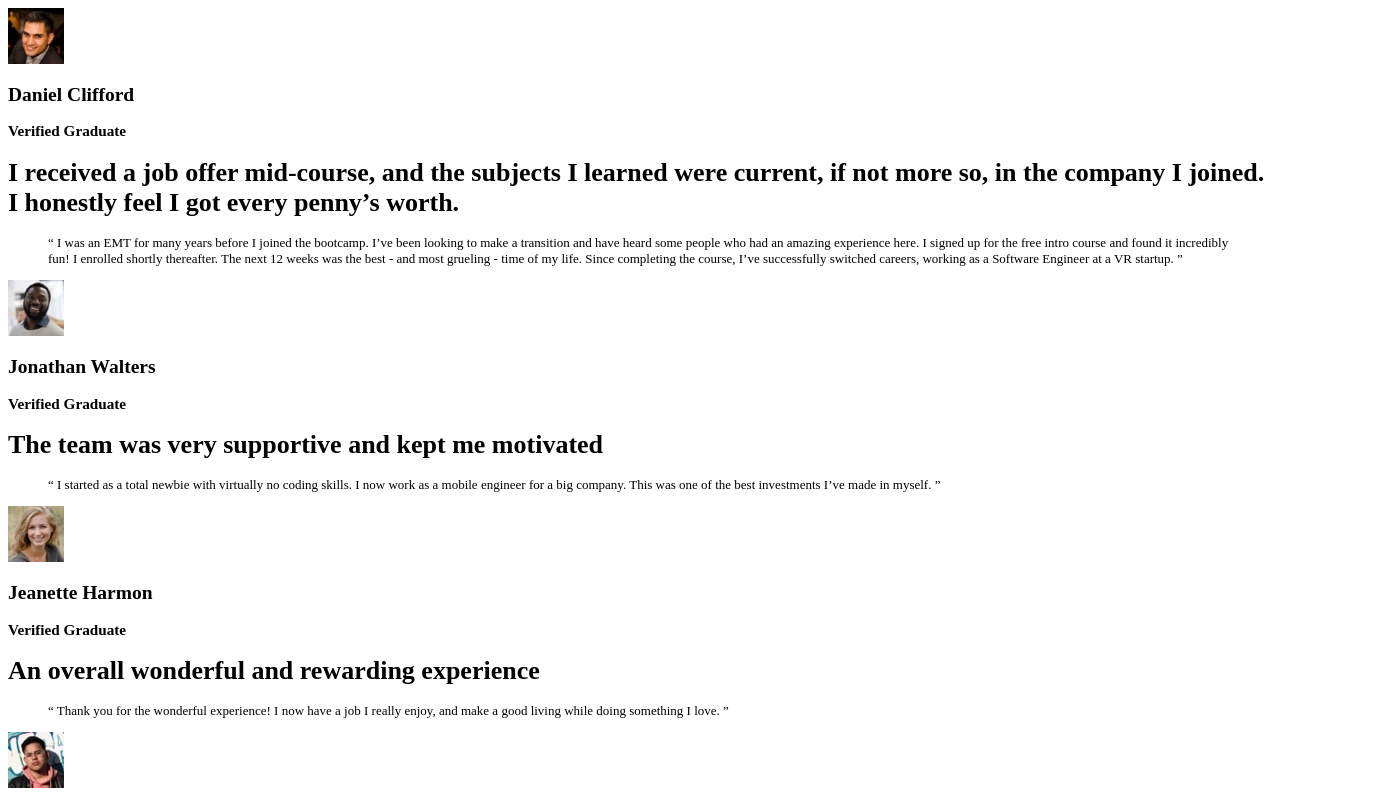
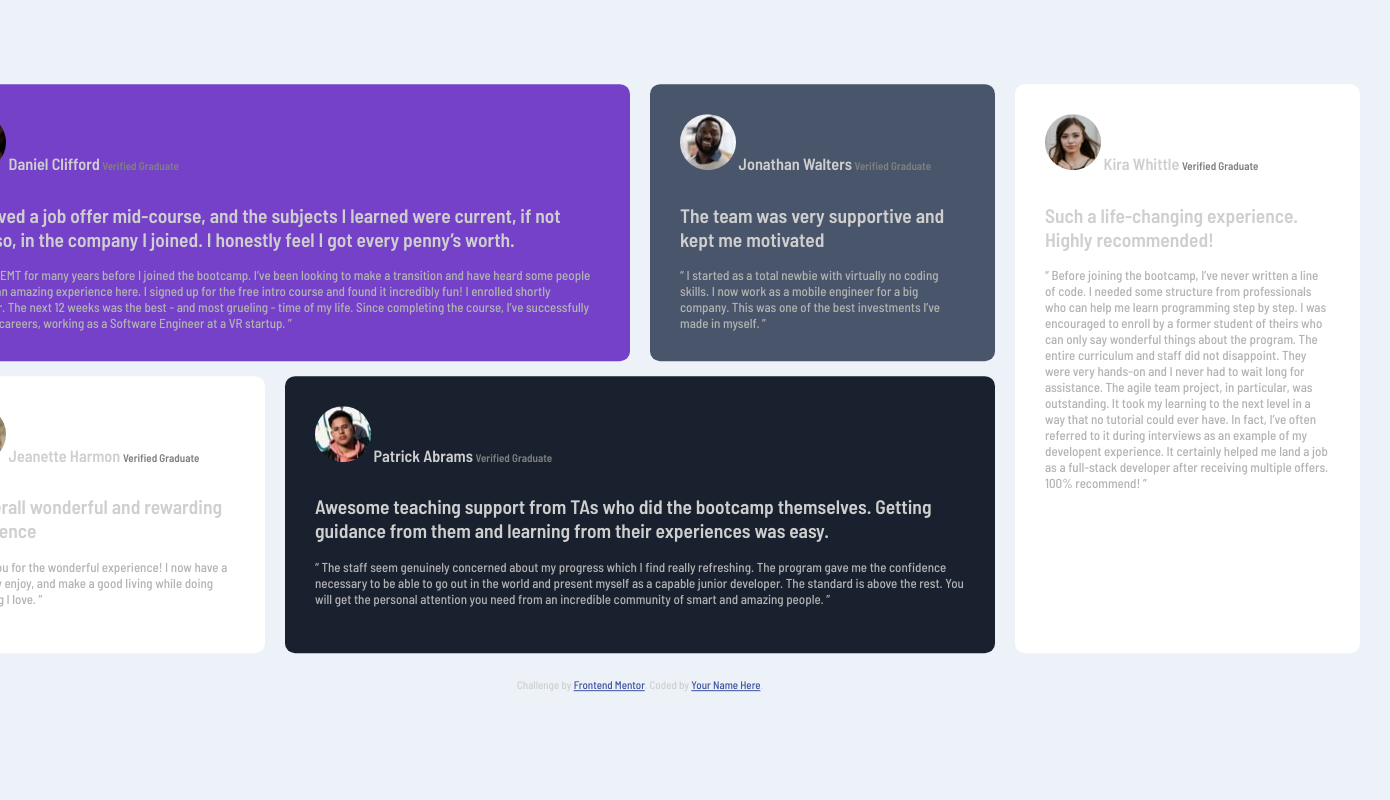
Before and after one commit to lindseyl0u/Testimonials, a plain HTML site: page index.html in a window 1280 px wide. Shown: the top 800 px of the page, 1390 px wide, since content can reach past the window. Drawn offline with Linux system fonts and the light colour scheme.

Commit message:
lots of css updates and some html classes added

```diff
--- a/index.html
+++ b/index.html
@@ -6,12 +6,19 @@
 
     <link rel="icon" type="image/png" sizes="32x32" href="./images/favicon-32x32.png">
     <link rel="stylesheet" href="styles.css">
+
+    <link rel="preconnect" href="https://fonts.googleapis.com">
+    <link rel="preconnect" href="https://fonts.gstatic.com" crossorigin>
+    <link href="https://fonts.googleapis.com/css2?family=Barlow+Semi+Condensed:wght@500;600&family=Outfit:wght@400;700&family=Rubik:wght@400;500;700&display=swap" rel="stylesheet">
     <title>Frontend Mentor | [Challenge Name Here]</title>
-
   </head>
 
   <body>
+    <div class="center-align-container">
+      <div class="center-align">
         <main>
+          <section class="grid-container">
+            <div class="grid-item-1">
               <img src="images/image-daniel.jpg">
               <h2>Daniel Clifford</h2>
               <h3>Verified Graduate</h3>
@@ -25,7 +32,9 @@
                 The next 12 weeks was the best - and most grueling - time of my life. Since completing
                 the course, I’ve successfully switched careers, working as a Software Engineer at a VR startup. &rdquo;
               </blockquote>
+            </div>
 
+            <div class="grid-item-2">
               <img src="images/image-jonathan.jpg">
               <h2>Jonathan Walters</h2>
               <h3>Verified Graduate</h3>
@@ -35,7 +44,9 @@
               <blockquote>&ldquo; I started as a total newbie with virtually no coding skills. I now work as a mobile engineer
                 for a big company. This was one of the best investments I’ve made in myself. &rdquo;
               </blockquote>
+            </div>
 
+            <div class="grid-item-3">
               <img src="images/image-jeanette.jpg">
               <h2>Jeanette Harmon</h2>
               <h3>Verified Graduate</h3>
@@ -45,7 +56,9 @@
               <blockquote>&ldquo; Thank you for the wonderful experience! I now have a job I really enjoy, and make a good living
                 while doing something I love. &rdquo;
               </blockquote>
+            </div>
 
+            <div class="grid-item-4">
               <img src="images/image-patrick.jpg">
               <h2>Patrick Abrams</h2>
               <h3>Verified Graduate</h3>
@@ -58,7 +71,9 @@
               junior developer. The standard is above the rest. You will get the personal attention you need from
               an incredible community of smart and amazing people. &rdquo;
               </blockquote>
+            </div>
 
+            <div class="grid-item-5">
               <img src="images/image-kira.jpg">
               <h2>Kira Whittle</h2>
               <h3>Verified Graduate</h3>
@@ -74,10 +89,14 @@
               experience. It certainly helped me land a job as a full-stack developer after receiving multiple offers.
               100% recommend! &rdquo;
               </blockquote>
+            </div>
+          </section>
         </main>
         <footer class="attribution">
           Challenge by <a href="https://www.frontendmentor.io?ref=challenge" target="_blank">Frontend Mentor</a>.
           Coded by <a href="#">Your Name Here</a>.
         </footer>
+      </div>
+    </div>
   </body>
 </html>
--- a/styles.css
+++ b/styles.css
@@ -1,13 +1,86 @@
 * {
     box-sizing: border-box;
+    /* margin: 0; */
 }
 
 body {
     font-size: 13px;
+    background-color: hsl(210, 46%, 95%);
+    font-family: 'Barlow Semi Condensed', sans-serif;
+}
+
+div {
+    padding: 30px;
+    border-radius: 10px;
+    color: hsl(0, 0%, 81%);
+}
+
+img {
+    border-radius: 50%;
+    display: inline-block;
+}
+
+h2 {
+    font-size: 1.25em;
+    display: inline-block;
+}
+
+h3 {
+    color: hsl(0, 0%, 50%);
+    font-size: .85em;
+    display: inline-block;
+
+}
+
+blockquote {
+    color: hsl(0, 0%, 70%);
+    margin: 0;
+}
+
+.center-align {
+  position: absolute;
+  top: 50%; left: 50%;
+  transform: translateX(-50%) translateY(-50%);
+}
+
+.grid-container {
+    display: grid;
+    grid-template-columns: repeat(4, 1fr);
+    grid-template-rows: repeat(2, 1fr);
+    gap: 15px 20px;
+    width: 1440px;
+}
+
+.grid-item-1 {
+    grid-column: 1 / 3;
+    grid-row: 1 / 2;
+    background-color: hsl(263, 55%, 52%);
+}
+
+.grid-item-2 {
+    grid-column: 3 / 4;
+    grid-row: 1 / 2;
+   background-color: hsl(217, 19%, 35%);
+}
+
+.grid-item-3 {
+    background-color:hsl(0, 0%, 100%);
+    grid-column: 1 / 2;
+}
+
+.grid-item-4 {
+    background-color: hsl(219, 29%, 14%);
+    grid-column: 2 / 4;
+}
+
+.grid-item-5 {
+    background-color: hsl(0, 0%, 100%);
+    grid-row: 1 / 3;
 }
 
 .attribution {
     font-size: 11px; text-align: center;
+    padding: 25px;
 }
 .attribution a {
     color: hsl(228, 45%, 44%);
```
Lines whose indentation alone changed are shown as unchanged.
